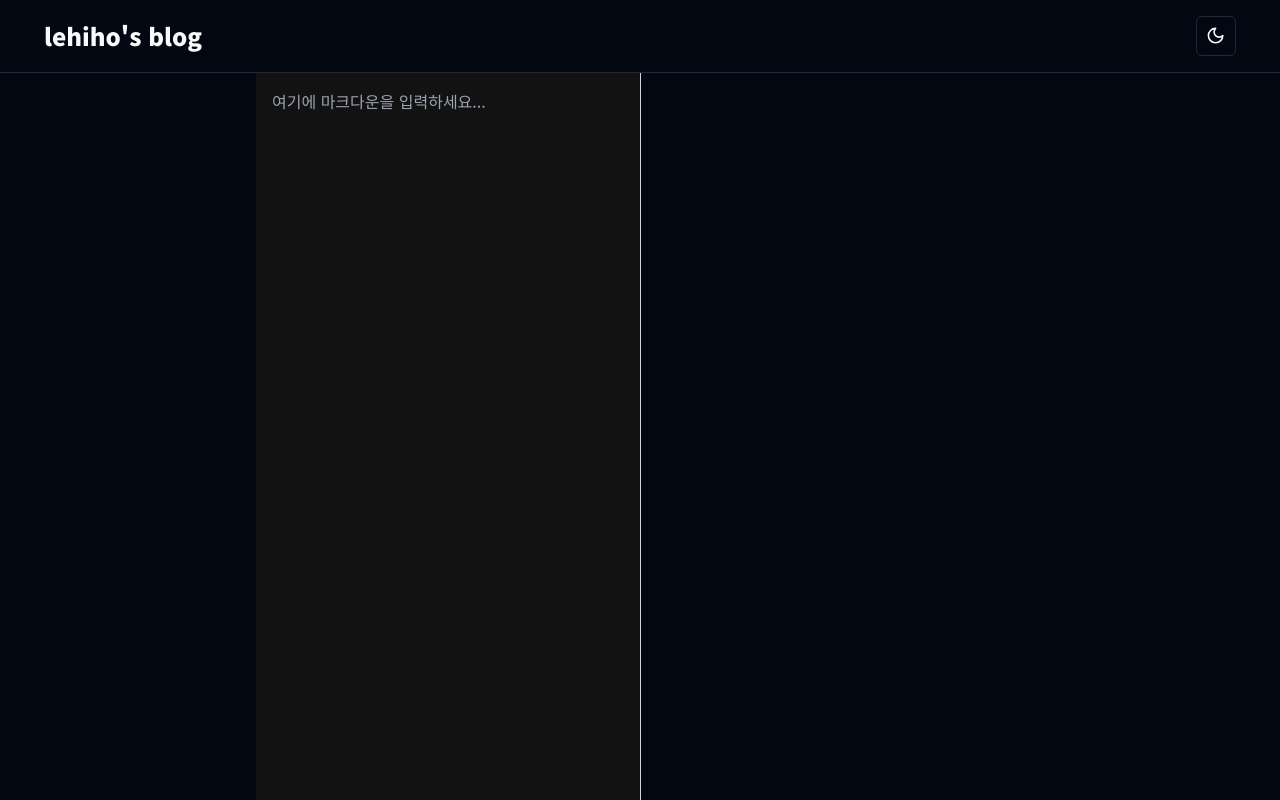
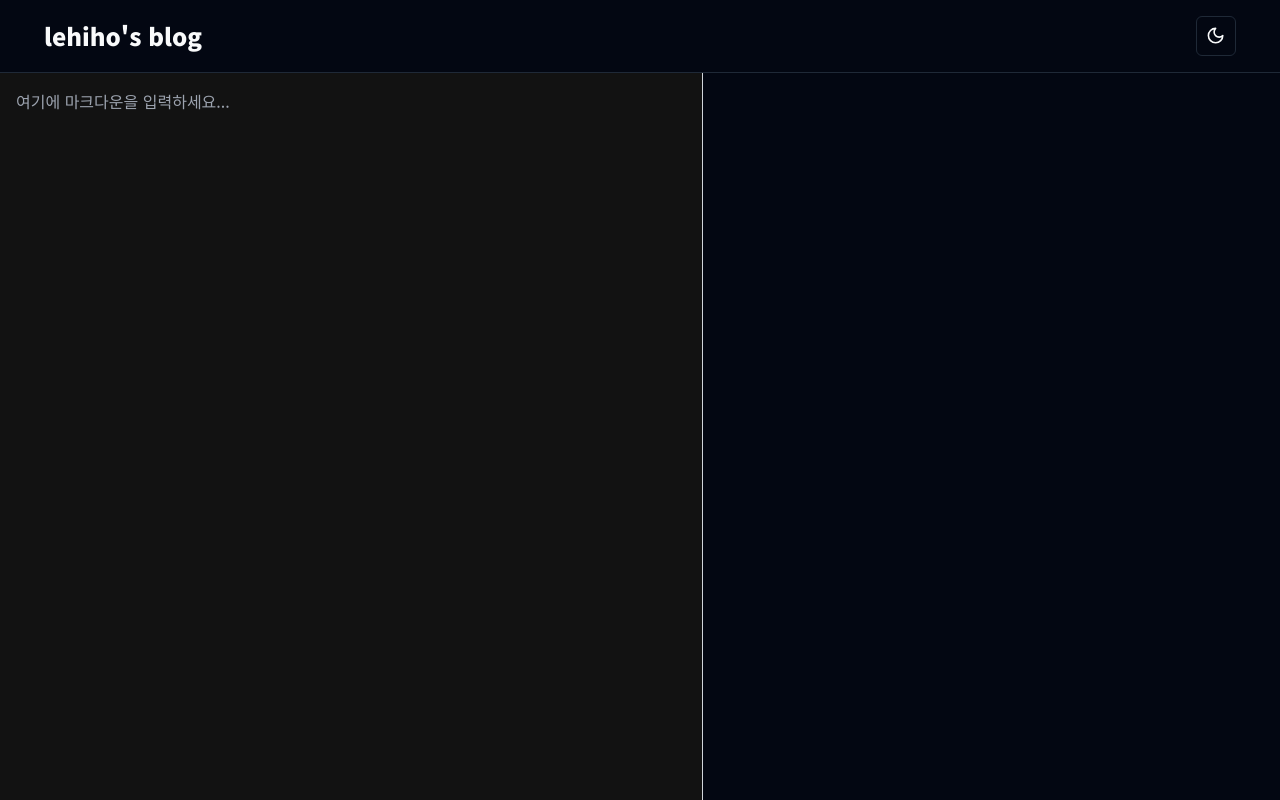
Before and after one commit to LeHiHo/blog, a Next.js app: page /write in a window 1280 px wide. Shown: the top 800 px of the page. Built offline with nearby package versions, Linux system fonts and the light colour scheme.

Commit message:
style: 작성페이지 수정

```diff
--- a/src/app/layout.tsx
+++ b/src/app/layout.tsx
@@ -29,12 +29,14 @@ export default function RootLayout({
           disableTransitionOnChange>
           <header className="w-full px-10 py-3">
             <div className="flex justify-between m-1 items-center">
-              <h1 className="text-2xl font-extrabold">lehiho&apos;s blog</h1>
+              <a href="/" className="text-2xl font-extrabold">
+                lehiho&apos;s blog
+              </a>
               <ModeToggle />
             </div>
           </header>
           <hr />
-          <main className="mx-auto max-w-screen-md">{children}</main>
+          <main>{children}</main>
           <hr />
           <footer className="w-full text-center py-4">
             <p>© 2024 Lehiho&apos;s Blog. All rights reserved.</p>
--- a/src/app/page.tsx
+++ b/src/app/page.tsx
@@ -5,14 +5,12 @@ import React from 'react';
 
 //TODO: 1. 게시물 상세페이지구현
 //TODO: 2. 메인페이지에서 글제목클릭하면 상세페이지로
-//TODO: 3. 헤더 클릭시 메인으로
-
 
 export default async function Home() {
   const { data: posts } = await supabase.from('test').select();
 
   return (
-    <>
+    <div className="mx-auto max-w-screen-md">
       <section className="flex items-center justify-start my-8">
         <div className="flex">
           <div className="bg-red-800 p-10 rounded-full"></div>
@@ -61,6 +59,6 @@ export default async function Home() {
           ))}
         </section>
       </main>
-    </>
+    </div>
   );
 }
```
